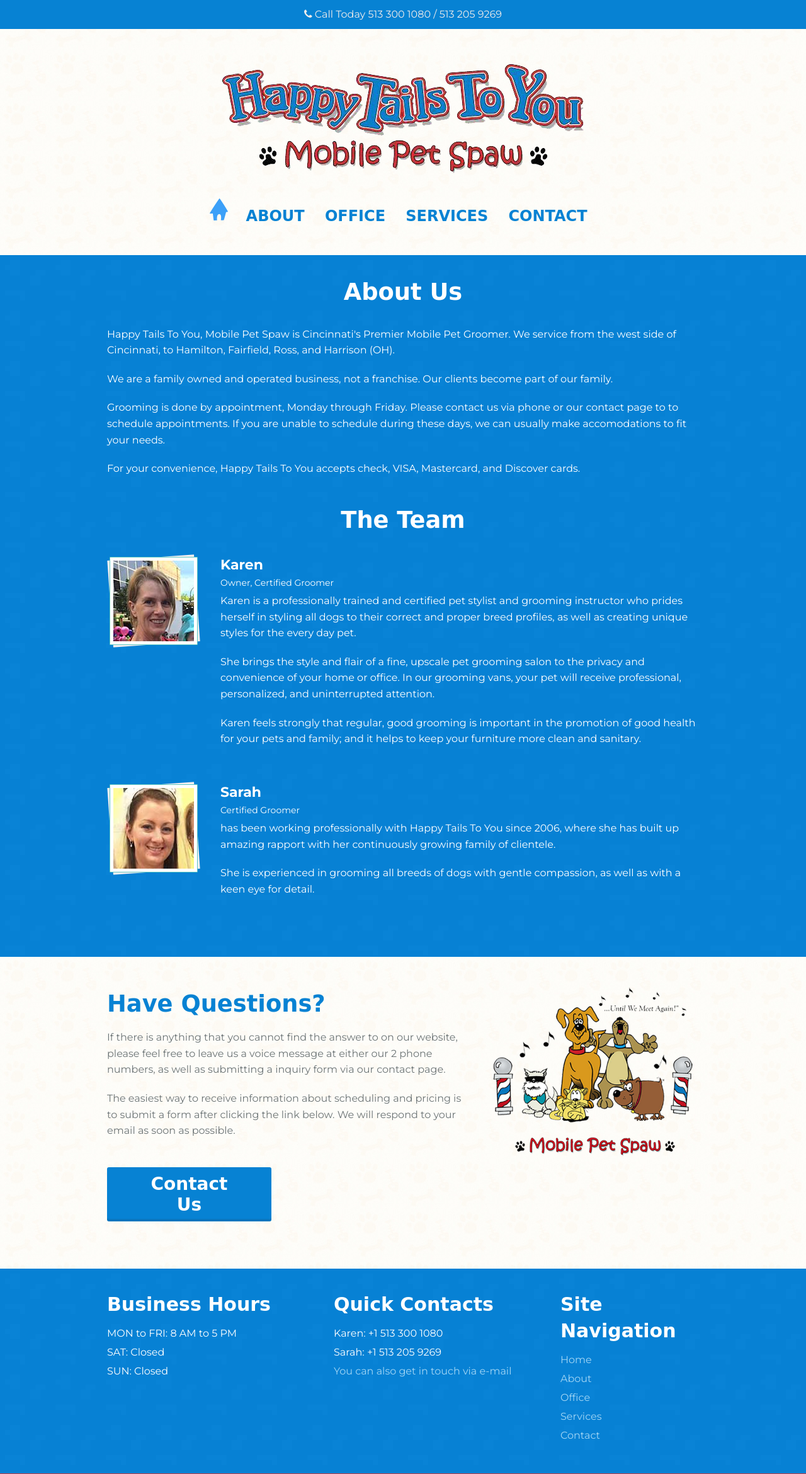
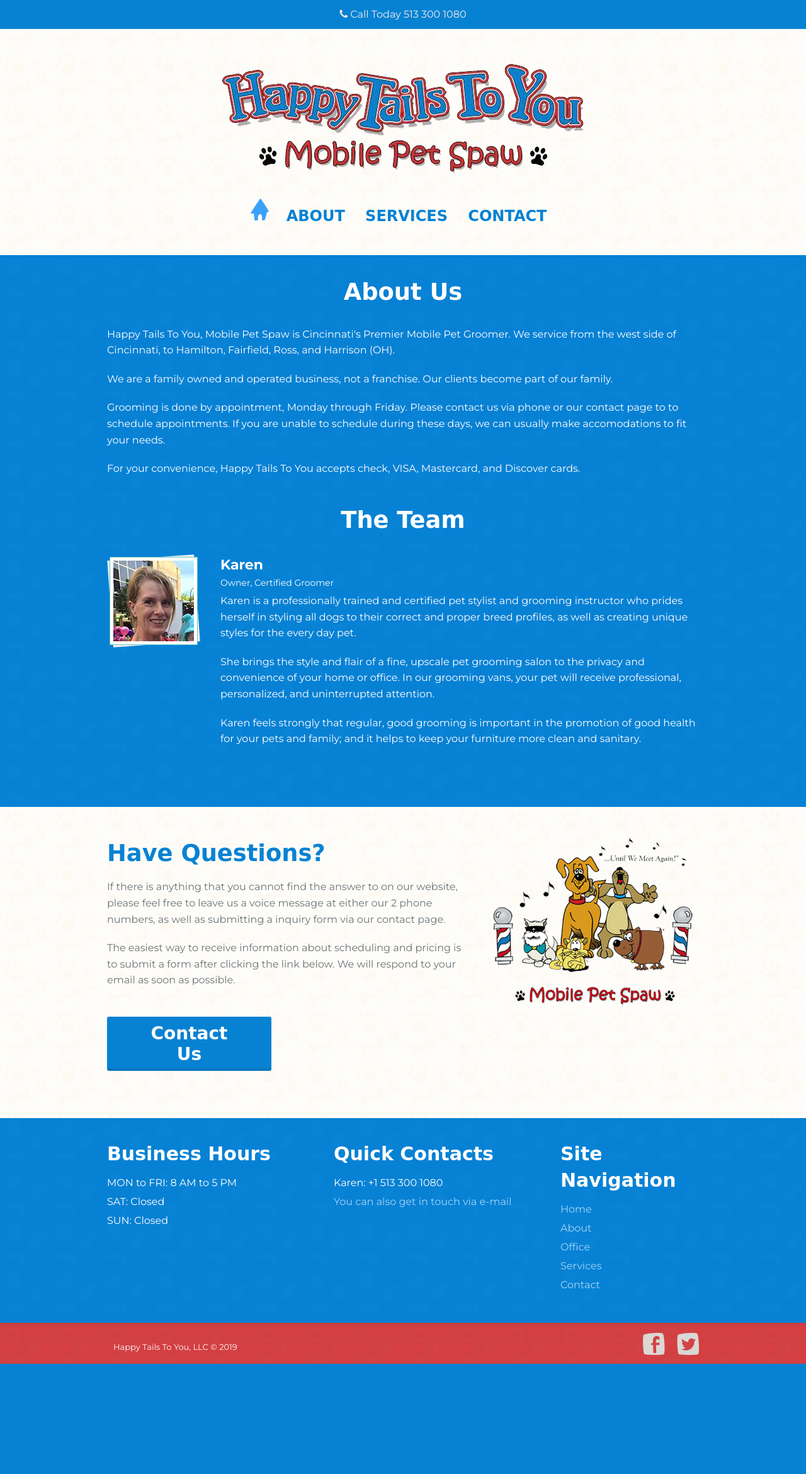
Before and after one commit to z1haze/happytailstoyougrooming, a PHP site: page /about in a window 1280 px wide. Shown: the top 2340 px of the page at 63% size. After the commit the page ends 2165 px from the top, so only its background shows below. Run offline with PHP 8.4, Linux system fonts and the light colour scheme; some libraries are stand-ins or nearby versions; some web fonts are replaced.

Commit message:
remove sarah and office page from website

```diff
--- a/about.php
+++ b/about.php
@@ -31,19 +31,6 @@
             <p>Karen feels strongly that regular, good grooming is important in the promotion of good health for your pets and family; and it helps to keep your furniture more clean and sanitary.</p>
           </div>
         </div>
-        <div class="member">
-          <div class="small-16 medium-3 columns member-pic">
-            <div class="polaroid">
-              <img src="images/sarah.jpg" alt="team member photo"/>
-            </div>
-          </div>
-          <div class="small-16 medium-12 large-13 columns">
-            <h4>Sarah</h4>
-            <p class="member-position">Certified Groomer</p>
-            <p>has been working professionally with Happy Tails To You since 2006, where she has built up amazing rapport with her continuously growing family of clientele.</p>
-            <p>She is experienced in grooming all breeds of dogs with gentle compassion, as well as with a keen eye for detail.</p>
-          </div>
-        </div>
       </div>
     </section>
 
--- a/partials/footer.php
+++ b/partials/footer.php
@@ -13,7 +13,6 @@
             <h3>Quick Contacts</h3>
             <ul class="no-bullet">
               <li>Karen: +1 513 300 1080</li>
-              <li>Sarah: +1 513 205 9269</li>
               <li><a href="contact.php">You can also get in touch via e-mail</a></li>
             </ul>
           </div>
--- a/partials/nav.php
+++ b/partials/nav.php
@@ -10,9 +10,6 @@
             <a href="about" class="responsive-nav__link">About</a>
           </li>
           <li class="responsive-nav__item">
-            <a href="office" class="responsive-nav__link">Office</a>
-          </li>
-          <li class="responsive-nav__item">
             <a href="services" class="responsive-nav__link">Services</a>
           </li>
           <li class="responsive-nav__item">
--- a/partials/topbar.php
+++ b/partials/topbar.php
@@ -2,7 +2,7 @@
   <div  id="top-alert">
     <div class="row">
       <div class="small-16 columns">
-        <p><i class="fa fa-phone"></i> Call Today 513 300 1080 / 513 205 9269</p>
+        <p><i class="fa fa-phone"></i> Call Today 513 300 1080</p>
       </div>
     </div>
   </div>
```
